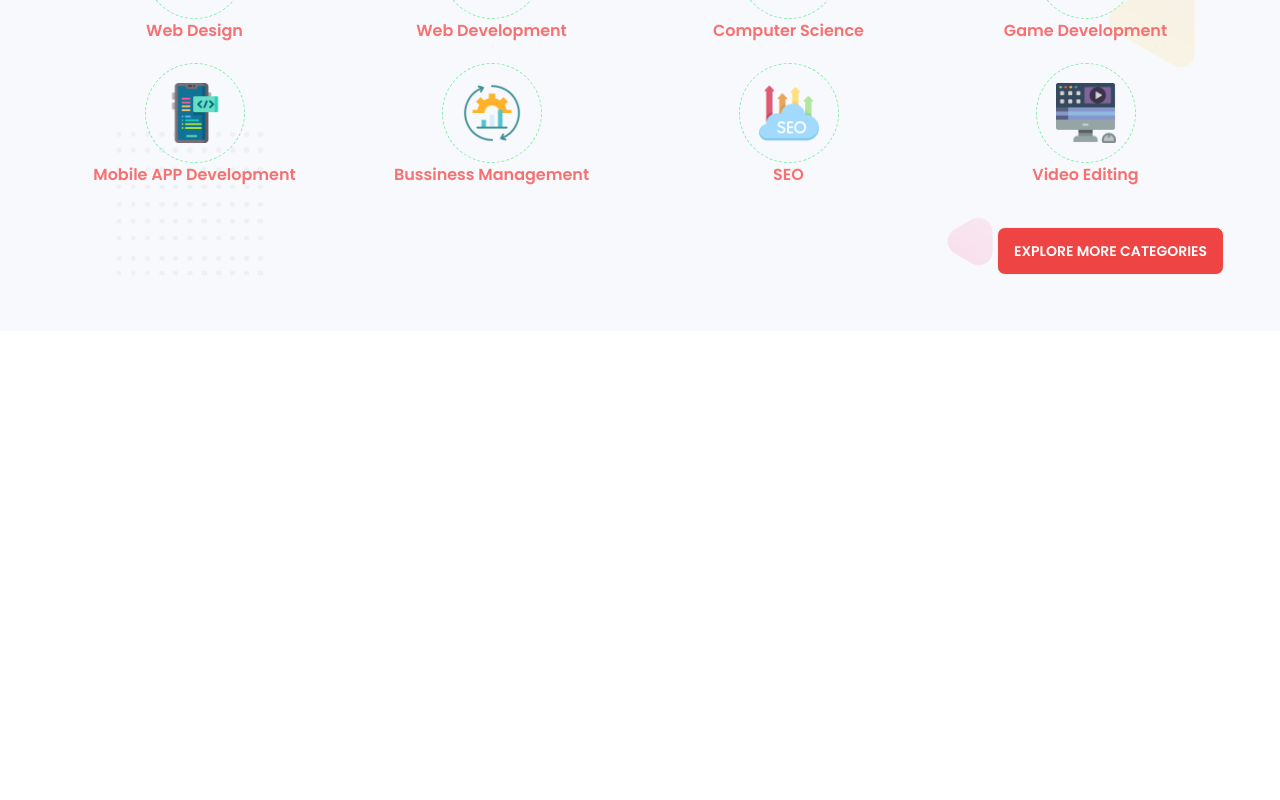
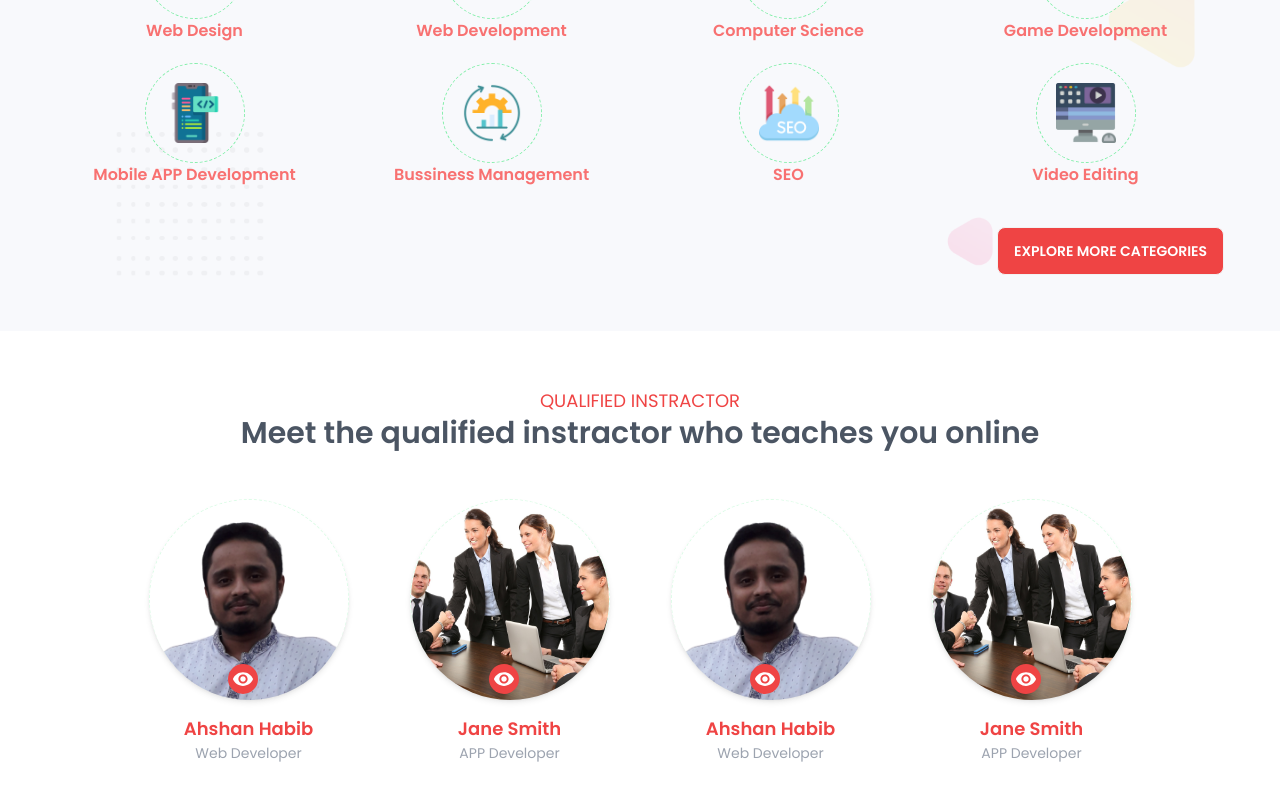
Before and after one commit to AhshanHabib26/MH-Academy-Client, a React (Vite) app: page / in a window 1280 px wide. Shown: the part 2382-3182 px from the top of the page. Before the commit the page ends 2713 px from the top, so only its background shows below. Built offline with nearby package versions, Linux system fonts and the light colour scheme; a web font is replaced by a local one.

Commit message:
Instractor Component Added

```diff
--- /dev/null
+++ b/src/components/HInstractor.jsx
@@ -0,0 +1,93 @@
+import InstractorImg from "../assets/image/Instractor.png";
+import InstractorImgOne from "../assets/image/img.jpg";
+import { MdVisibility } from "react-icons/md";
+export default function HInstractor() {
+  return (
+    <div className="px-3 lg:px-14 py-14">
+      <div className="text-center mb-12">
+        <h1 className="text-lg text-red-500 uppercase">Qualified Instractor</h1>
+        <p className="text-3xl font-semibold text-gray-600">
+          Meet the qualified instractor who teaches you online
+        </p>
+      </div>
+      <div className="mx-5 lg:mx-auto grid grid-cols-2 lg:grid-cols-4 max-w-5xl gap-5">
+        <div className="flex flex-col items-center justify-center select-none">
+          <div className=" relative border-[1px] shadow-md border-green-100 border-dashed rounded-full w-[200px] h-[200px]">
+            <img
+              className="w-[200px] h-[200px] object-cover  rounded-full"
+              src={InstractorImg}
+              alt=""
+            />
+            <MdVisibility
+              size="30"
+              className=" bg-red-500 rounded-full text-white p-1 absolute bottom-1 right-[90px] cursor-pointer select-none"
+            />
+          </div>
+          <div className="mt-4">
+            <h1 className="text-lg font-semibold text-red-500">Ahshan Habib</h1>
+            <p className="text-[14px] text-center text-gray-400">
+              Web Developer
+            </p>
+          </div>
+        </div>
+        <div className="flex flex-col items-center justify-center select-none">
+          <div className=" relative border-[1px] shadow-md border-green-100 border-dashed rounded-full w-[200px] h-[200px]">
+            <img
+              className="w-[200px] h-[200px] object-cover rounded-full "
+              src={InstractorImgOne}
+              alt=""
+            />
+            <MdVisibility
+              size="30"
+              className=" bg-red-500 rounded-full text-white p-1 absolute bottom-1 right-[90px] cursor-pointer select-none"
+            />
+          </div>
+          <div className="mt-4">
+            <h1 className="text-lg font-semibold text-red-500">Jane Smith</h1>
+            <p className="text-[14px] text-center text-gray-400">
+              APP Developer
+            </p>
+          </div>
+        </div>
+        <div className="flex flex-col items-center justify-center select-none">
+          <div className=" relative border-[1px] shadow-md border-green-100 border-dashed rounded-full w-[200px] h-[200px]">
+            <img
+              className="w-[200px] h-[200px] object-cover  rounded-full"
+              src={InstractorImg}
+              alt=""
+            />
+            <MdVisibility
+              size="30"
+              className=" bg-red-500 rounded-full text-white p-1 absolute bottom-1 right-[90px] cursor-pointer select-none"
+            />
+          </div>
+          <div className="mt-4">
+            <h1 className="text-lg font-semibold text-red-500">Ahshan Habib</h1>
+            <p className="text-[14px] text-center text-gray-400">
+              Web Developer
+            </p>
+          </div>
+        </div>
+        <div className="flex flex-col items-center justify-center select-none">
+          <div className=" relative border-[1px] shadow-md border-green-100 border-dashed rounded-full w-[200px] h-[200px]">
+            <img
+              className="w-[200px] h-[200px] object-cover rounded-full "
+              src={InstractorImgOne}
+              alt=""
+            />
+            <MdVisibility
+              size="30"
+              className=" bg-red-500 rounded-full text-white p-1 absolute bottom-1 right-[90px] cursor-pointer select-none"
+            />
+          </div>
+          <div className="mt-4">
+            <h1 className="text-lg font-semibold text-red-500">Jane Smith</h1>
+            <p className="text-[14px] text-center text-gray-400">
+              APP Developer
+            </p>
+          </div>
+        </div>
+      </div>
+    </div>
+  );
+}
--- a/src/pages/Home.jsx
+++ b/src/pages/Home.jsx
@@ -1,6 +1,7 @@
 import Banner from "../components/Banner";
 import Categorie from "../components/Categorie";
 import HCourse from "../components/HCourse";
+import HInstractor from "../components/HInstractor";
 import SkillsBanner from "../components/SkillsBanner";
 import WhyChoose from "../components/WhyChoose";
 
@@ -12,6 +13,7 @@ export default function Home() {
       <HCourse />
       <WhyChoose />
       <Categorie />
+      <HInstractor />
     </div>
   );
 }
```
Also changed, not shown: src/assets/image/Instractor.png (added).
